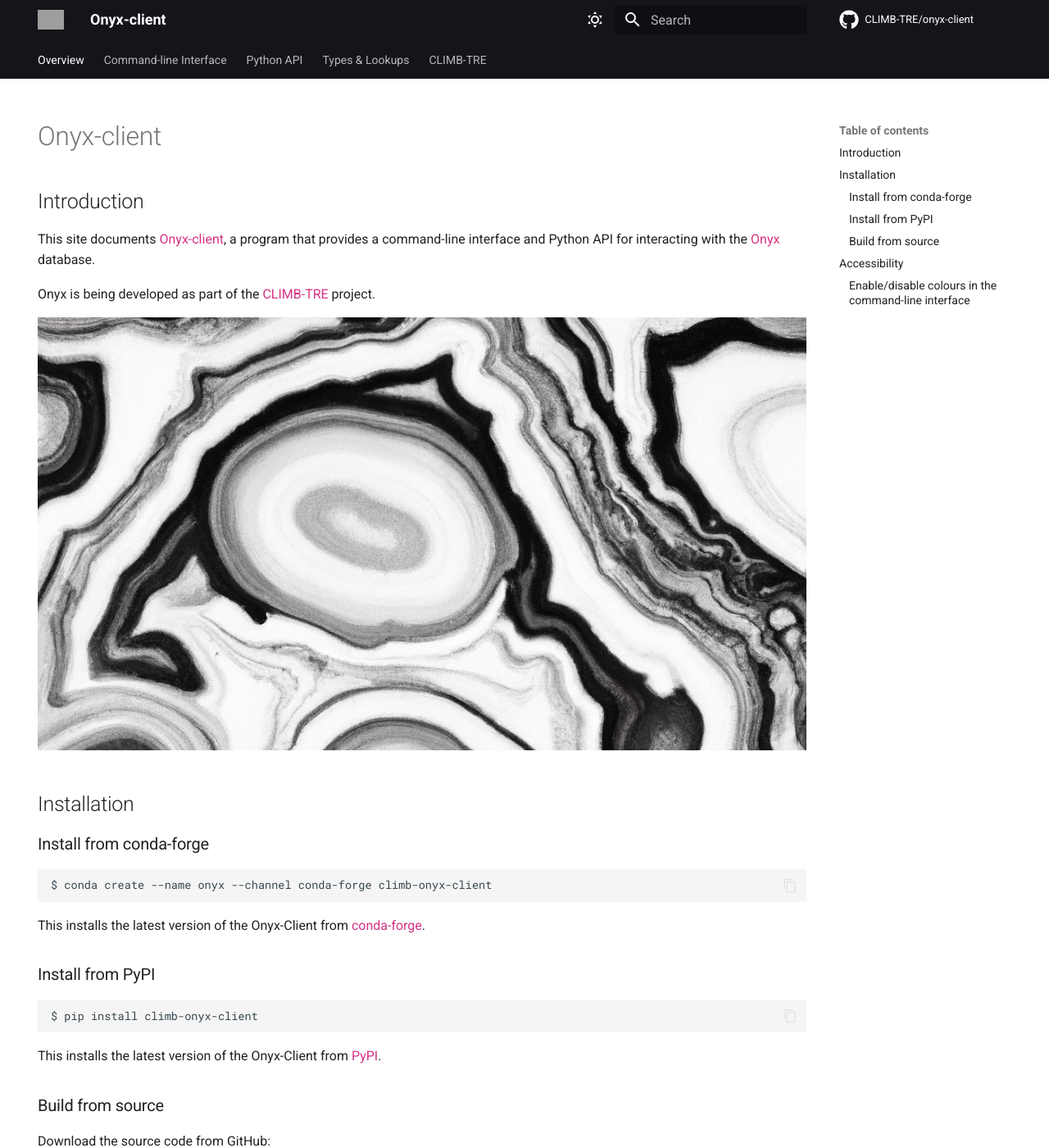
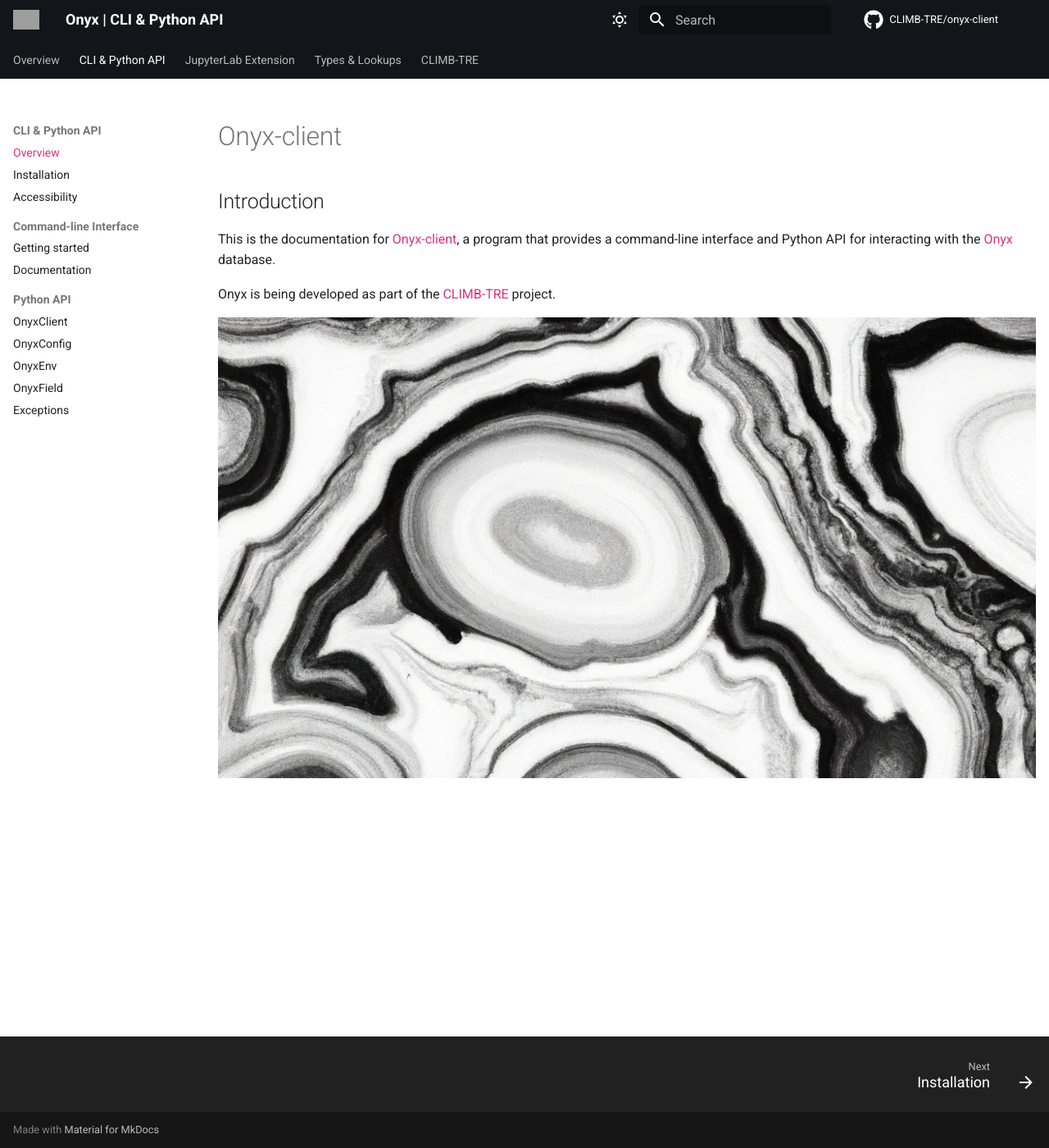
Before and after one commit to CLIMB-TRE/onyx-client, an MkDocs documentation site: the page built from docs/index.md, in a window 1280 px wide and 1400 px high. Shown: the whole window at 82% size. Built offline with MkDocs 1.6.1 and Material for MkDocs 9.7.7, drawn with Linux system fonts in a browser that asks for light colours; comment, search, counter and statistics services are not loaded; some of the changed text lies outside the part shown; grey boxes are pictures that could not be loaded.

Commit message:
Unified docs structure

````diff
--- a/docs/index.md
+++ b/docs/index.md
@@ -1,69 +1,14 @@
 ---
 hide:
-  - navigation
+  - toc
 ---
 
 # Onyx-client
 
 ## Introduction
 
-This site documents [Onyx-client](https://github.com/CLIMB-TRE/onyx-client), a program that provides a command-line interface and Python API for interacting with the [Onyx](https://github.com/CLIMB-TRE/onyx/) database.
+This is the documentation for [Onyx-client](https://github.com/CLIMB-TRE/onyx-client), a program that provides a command-line interface and Python API for interacting with the [Onyx](https://github.com/CLIMB-TRE/onyx/) database.
 
 Onyx is being developed as part of the [CLIMB-TRE](https://climb-tre.github.io/) project.
 
 ![Onyx](img/onyx.png)
-
-## Installation
-
-### Install from conda-forge
-
-```
-$ conda create --name onyx --channel conda-forge climb-onyx-client
-```
-
-This installs the latest version of the Onyx-Client from [conda-forge](https://anaconda.org/conda-forge/climb-onyx-client).
-
-### Install from PyPI
-
-```
-$ pip install climb-onyx-client
-```
-
-This installs the latest version of the Onyx-Client from [PyPI](https://pypi.org/project/climb-onyx-client/).
-
-### Build from source
-
-Download the source code from GitHub:
-
-```
-$ git clone https://github.com/CLIMB-TRE/onyx-client.git
-```
-
-Run installation from within the source code directory:
-
-```
-$ cd onyx-client/
-$ pip install .
-```
-
-## Accessibility
-
-### Enable/disable colours in the command-line interface
-
-Colours are enabled by default in the output of the command-line interface:
-
-![Image of the Onyx command-line interface](img/cli.png)
-
- To disable them, create an environment variable `ONYX_COLOURS` with the value `NONE`:
-
-```
-$ export ONYX_COLOURS=NONE
-```
-
-![Image of the Onyx command-line interface without colours](img/cli-no-colours.png)
-
-To re-enable colours, unset the environment variable:
-
-```
-$ unset ONYX_COLOURS
-```
--- a/docs/stylesheets/extra.css
+++ b/docs/stylesheets/extra.css
@@ -7,3 +7,7 @@
     --md-typeset-a-color: #d63384;
     --md-accent-fg-color: #d63384;
 }
+
+.md-grid {
+    max-width: 1440px;
+}
--- a/mkdocs.yml
+++ b/mkdocs.yml
@@ -1,8 +1,10 @@
-site_name: Onyx-client
+site_name: Onyx | CLI & Python API
 site_url: https://climb-tre.github.io/onyx-client/
 repo_url: https://github.com/CLIMB-TRE/onyx-client/
 repo_name: CLIMB-TRE/onyx-client
 site_author: CLIMB-TRE
+extra:
+  homepage: https://climb-tre.github.io/onyx/
 
 theme:
   name: material
@@ -33,14 +35,14 @@ theme:
     - navigation.tabs
     - navigation.top
     - navigation.sections
+    - navigation.footer
     - content.code.copy
-
-# extra:
-#   version:
-#     provider: mike
 
 plugins:
   - search
+  - with-pdf:
+      output_path: onyx-client.pdf
+      cover_subtitle: ""
   - autorefs
   - mkdocstrings:
       default_handler: python
@@ -52,9 +54,6 @@ plugins:
             show_source: false
             members_order: source
             show_bases: false
-  - with-pdf:
-      output_path: onyx-client.pdf
-      cover_subtitle: ""
 
 markdown_extensions:
   - attr_list
@@ -73,18 +72,21 @@ extra_css:
   - stylesheets/extra.css
 
 nav:
-  - Overview: index.md
-  - Command-line Interface:
-    - Getting started: cli/getting-started.md
-    - Documentation: cli/documentation.md
-  - Python API:
-    # - Getting started: api/getting-started.md
-    - Documentation:
+  - Overview: https://climb-tre.github.io/onyx/
+  - CLI & Python API:
+    - Overview: index.md
+    - Installation: installation.md
+    - Accessibility: accessibility.md
+    - Command-line Interface:
+      - Getting started: cli/getting-started.md
+      - Documentation: cli/documentation.md
+    - Python API:
       - OnyxClient: api/documentation/client.md
       - OnyxConfig: api/documentation/config.md
       - OnyxEnv: api/documentation/env.md
       - OnyxField: api/documentation/field.md
       - Exceptions: api/documentation/exceptions.md
+  - JupyterLab Extension: https://climb-tre.github.io/onyx-extension/
   - Types & Lookups:
       - Types: fields/types.md
       - Lookups: fields/lookups.md
````
Also changed, not shown: docs/accessibility.md (added, +21 -0 lines), docs/installation.md (added, +32 -0 lines).
